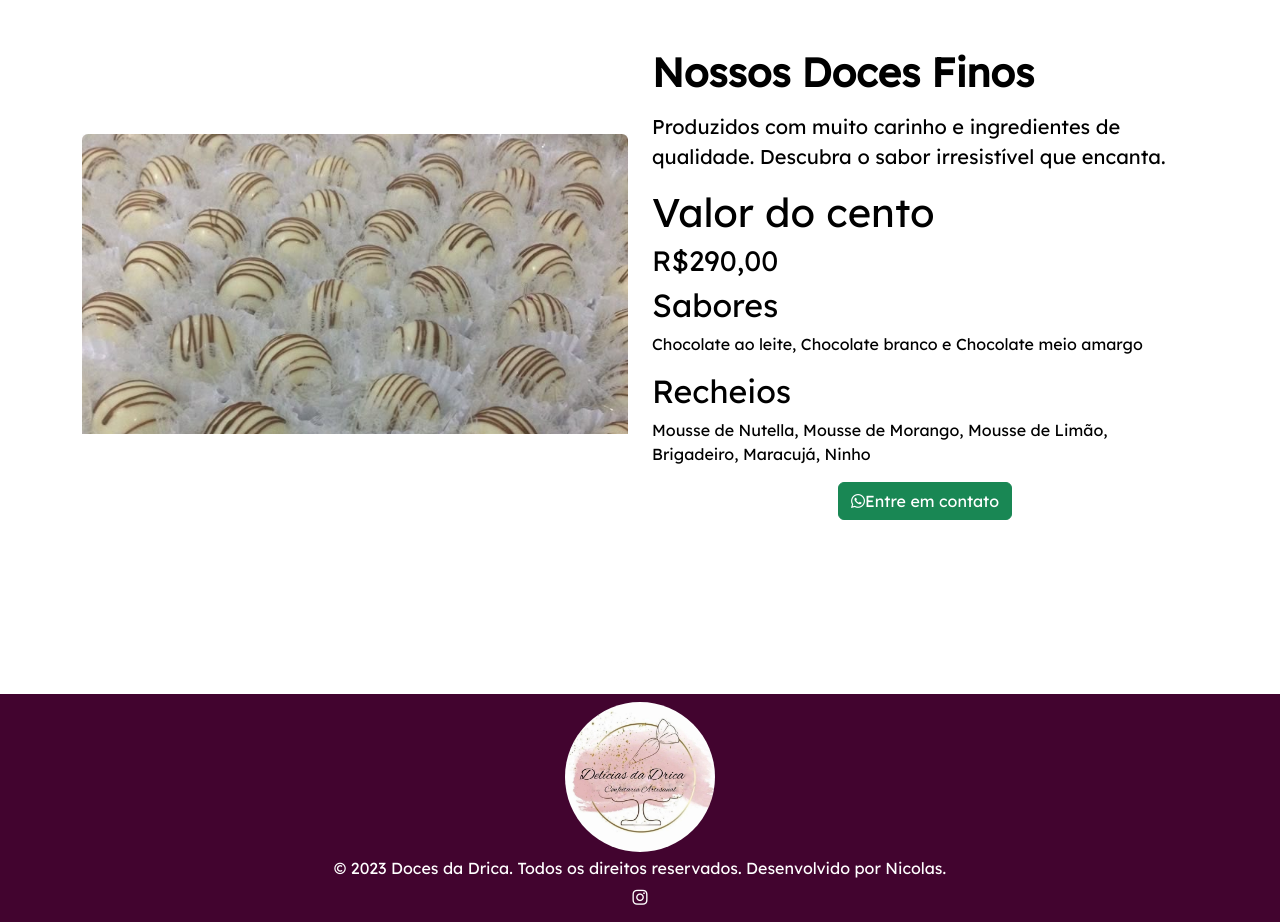
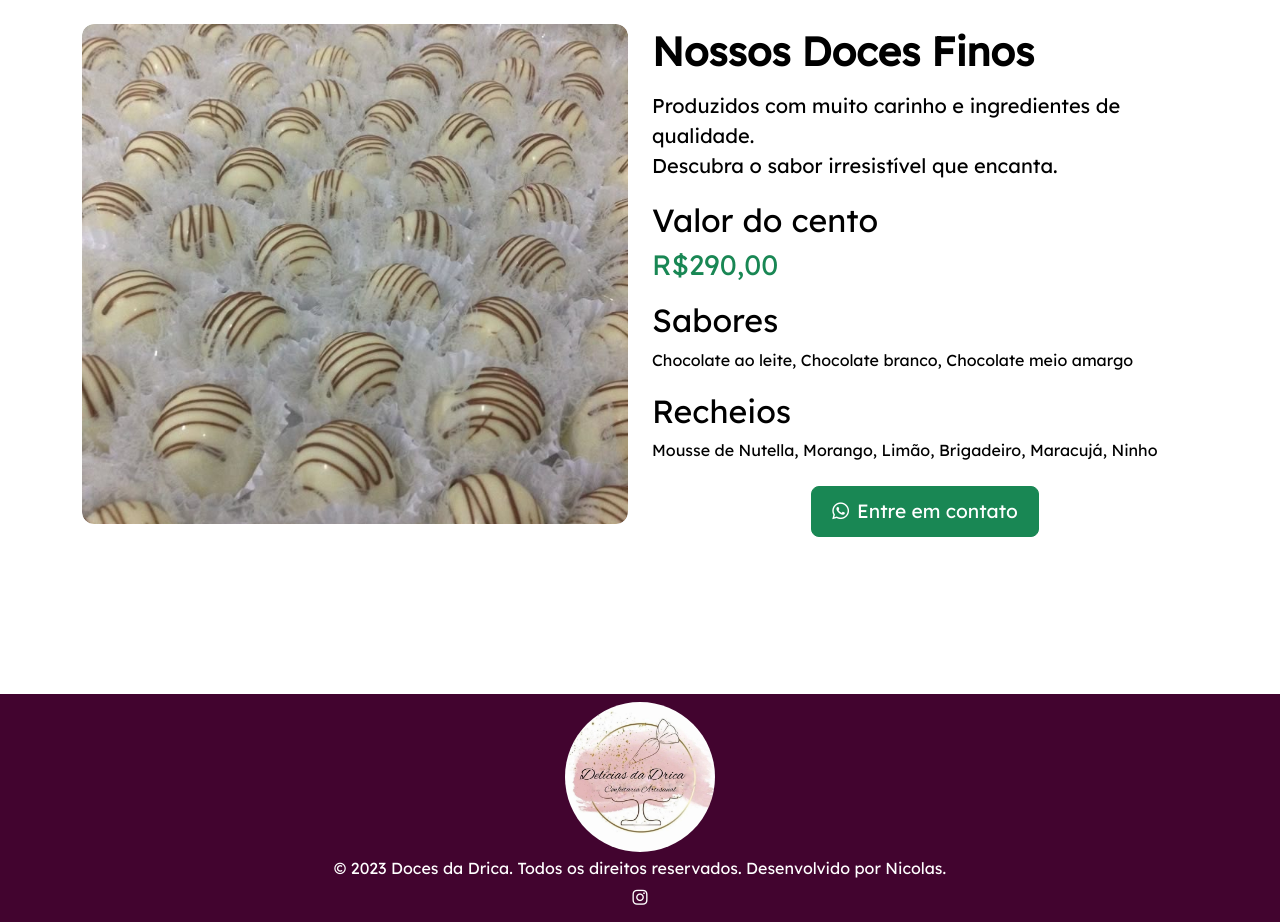
Before and after one commit to NicoaGc/Doces-da-Drica, a PHP site: page /docesfinos in a window 1280 px wide. Shown: the part 126-1048 px from the top of the page. Run offline with PHP 8.4, Linux system fonts and the light colour scheme; some libraries are stand-ins or nearby versions.

Commit message:
Sobre concluído, produtos falta retoques, restante contatos páginas dos produtos, docesfinos concluído e fazer um formulário.

```diff
--- a/pages/docesfinos.php
+++ b/pages/docesfinos.php
@@ -1,87 +1,112 @@
-<body>
 <?php
-// Array com os caminhos das imagens do produto
 $imagens = [
   "images/bombombranco.jpg",
-    "images/doces2finoscopo.jpg",
-    "images/dcfinocoracao.jpg"
+  "images/copouva.jpg",
+  "images/dcfinocoracao.jpg",
+  "images/dcfinoanel.jpg",
+  "images/doces2finoscopo.jpg"
 ];
 ?>
 
-<div class="container py-5">
+<style>
+  .produto-carrossel-wrapper {
+    position: relative;
+    width: 100%;
+    height: 320px;
+    overflow: hidden;
+    border-radius: 12px;
+    margin-bottom: 1rem;
+  }
+
+  @media (min-width: 768px) {
+    .produto-carrossel-wrapper {
+      height: 500px;
+    }
+  }
+
+  .produto-carrossel-wrapper img {
+    position: absolute;
+    top: 0;
+    left: 0;
+    width: 100%;
+    height: 100%;
+    object-fit: cover;
+    object-position: top;
+    border-radius: 12px;
+    background: #fff;
+    box-shadow: 0 4px 10px rgba(0,0,0,0.1);
+    transition: opacity 0.5s ease;
+    opacity: 0;
+  }
+
+  .produto-carrossel-wrapper img.imagem-visivel {
+    opacity: 1;
+    z-index: 1;
+  }
+
+  .btn-whatsapp {
+    font-size: 1.2rem;
+    padding: 10px 20px;
+    border-radius: 8px;
+  }
+
+  .produto-info h2 {
+    margin-top: 20px;
+  }
+</style>
+
+<div class="container my-4">
   <div class="row align-items-center">
-        <div class="col-md-6 text-center mb-4 mb-md-0">
-            <div id="carrossel-js">
-                <?php foreach ($imagens as $index => $imagem): ?>
-                    <img src="<?= $imagem ?>" class="img-fluid rounded shadow <?= $index === 0 ? 'ativo' : '' ?>" style="display: <?= $index === 0 ? 'block' : 'none' ?>;">
+    <!-- Imagem à esquerda (desktop) / cima (mobile) -->
+    <div class="col-12 col-md-6 mb-4 mb-md-0">
+      <div class="produto-carrossel-wrapper" id="carrossel-produto">
+        <?php foreach ($imagens as $i => $img): ?>
+          <img
+            src="<?= htmlspecialchars($img) ?>"
+            alt="Imagem <?= $i + 1 ?>"
+            class="<?= $i === 0 ? 'imagem-visivel' : '' ?>">
         <?php endforeach; ?>
       </div>
     </div>
-        <div class="col-md-6">
-            <h1 class="text-black fw-bold mb-3">Nossos Doces Finos</h1>
-            <p class="text-black lead">
-                Produzidos com muito carinho e ingredientes de qualidade.
+
+    <!-- Texto à direita (desktop) / abaixo (mobile) -->
+    <div class="col-12 col-md-6 produto-info">
+      <h1 class="fw-bold text-black mb-3">Nossos Doces Finos</h1>
+      <p class="lead text-black">
+        Produzidos com muito carinho e ingredientes de qualidade.<br>
         Descubra o sabor irresistível que encanta.
       </p>
-            <div>
-            <h1 class="text-black">Valor do cento</h1>
-            <h3 class="text-black">R$290,00</h3>
+
+      <h2 class="text-black">Valor do cento</h2>
+      <h3 class="text-success">R$290,00</h3>
+
       <h2 class="text-black">Sabores</h2>
       <p class="text-black">
-                    Chocolate ao leite, Chocolate branco e Chocolate meio amargo
+        Chocolate ao leite, Chocolate branco, Chocolate meio amargo
       </p>
+
       <h2 class="text-black">Recheios</h2>
-                <p class="text-black">Mousse de Nutella, Mousse de Morango, Mousse de Limão, Brigadeiro, Maracujá, Ninho</p>
-            </div>
-            <div class="text-center">
-            <div class="d-grid gap-2 col-6 mx-auto">
-              <a class="whatsapp btn btn-success" type="button"><i class="fa-brands fa-whatsapp"></i>Entre em contato</a>
-                </div>
+      <p class="text-black">
+        Mousse de Nutella, Morango, Limão, Brigadeiro, Maracujá, Ninho
+      </p>
+
+      <div class="text-center mt-4">
+        <a href="https://wa.me/554491159547" class="btn btn-success btn-whatsapp" target="_blank">
+          <i class="fab fa-whatsapp me-2"></i>Entre em contato
+        </a>
       </div>
     </div>
   </div>
 </div>
 
+<script>
+  const carrosselContainer = document.querySelector('#carrossel-produto');
+  const imagens = carrosselContainer.querySelectorAll('img');
+  let atual = 0;
 
-<script>
-const imagens = document.querySelectorAll('#carrossel-js img');
-let indexAtual = 0;
-
-function mostrarImagem(novoIndex) {
-  if (novoIndex === indexAtual) return;
-
-  const atual = imagens[indexAtual];
-  const proxima = imagens[novoIndex];
-
-  // Fade out atual
-  atual.style.transition = 'opacity 0.5s ease';
-  atual.style.opacity = 0;
-
-  // Depois do fade out, esconde atual e mostra próximo com fade in
-  setTimeout(() => {
-    atual.style.display = 'none';
-    atual.classList.remove('ativo');
-
-    proxima.style.display = 'block';
-    proxima.style.opacity = 0;
-    proxima.classList.add('ativo');
-
-    // Fade in proxima
-    setTimeout(() => {
-      proxima.style.transition = 'opacity 0.5s ease';
-      proxima.style.opacity = 1;
-    }, 50);
-
-    indexAtual = novoIndex;
-  }, 500);
-}
-
-// Exemplo: Avançar para a próxima imagem a cada 3s
   setInterval(() => {
-  let proximoIndex = (indexAtual + 1) % imagens.length;
-  mostrarImagem(proximoIndex);
+    imagens[atual].classList.remove('imagem-visivel');
+    atual = (atual + 1) % imagens.length;
+    imagens[atual].classList.add('imagem-visivel');
   }, 3000);
-
 </script>
-
-</body>
--- a/pages/produtos.php
+++ b/pages/produtos.php
@@ -1,51 +1,31 @@
-<style>
-  .img-link {
-    position: relative;
-    display: block;
-  }
-  .img-link img {
-    display: block;
-    width: auto;
-    height: 300px;
-  }
-  .img-link .caption {
-    position: absolute;
-    bottom: 0;
-    left: 0;
-    width: 100%;
-    background: rgba(255,255,255,0.9);
-    color: #000;
-    padding: 0.3rem 0.5rem;
-    text-align: center;
-    font-weight: 600;
-    font-size: 1rem;
-  }
-</style>
-
-<div class="container py-4">
-  <div class="row">
-    <div class="col-12 col-md-3 mb-3">
-      <a href="bolos" target="_blank" rel="noopener noreferrer" class="img-link">
-        <img src="images/bolobrigadeiro1.png" alt="Imagem 1" />
-        <div class="caption">Nome 1</div>
+<h1 class="text-center text-black">Aprecie essas delicias</h1>
+<div class="container my-4">
+  <div class="row justify-content-center">
+    <div class="col-12 col-md-3 mb-4 d-flex justify-content-center">
+      <a href="bolos" target="_blank" class="img-container">
+        <img src="images/bolobrigadeiro1.png" alt="bolos" />
+        <div class="img-overlay-title">Bolos</div>
       </a>
     </div>
-    <div class="col-12 col-md-3 mb-3">
-      <a href="docesfinos" target="_blank" rel="noopener noreferrer" class="img-link">
-        <img src="images/copouva.jpg" alt="Imagem 2" />
-        <div class="caption">Nome 2</div>
+
+    <div class="col-12 col-md-3 mb-4 d-flex justify-content-center">
+      <a href="docesfinos" target="_blank" class="img-container">
+        <img src="images/copouva.jpg" alt="doces finos" />
+        <div class="img-overlay-title">Doces Finos</div>
       </a>
     </div>
-    <div class="col-12 col-md-3 mb-3">
-      <a href="brigadeiros-tradicionais" target="_blank" rel="noopener noreferrer" class="img-link">
-        <img src="images/tbri.jpg" alt="Imagem 3" />
-        <div class="caption">Nome 3</div>
+
+    <div class="col-12 col-md-3 mb-4 d-flex justify-content-center">
+      <a href="brigadeiros-tradicionais" target="_blank" class="img-container">
+        <img src="images/tbri.jpg" alt="brigadeiros tradicionais" />
+        <div class="img-overlay-title">Brigadeiros Tradicionais</div>
       </a>
     </div>
-    <div class="col-12 col-md-3 mb-3">
-      <a href="brigadeiros-gourmets" target="_blank" rel="noopener noreferrer" class="img-link">
-        <img src="images/brigarosa.jpg" alt="Imagem 4" />
-        <div class="caption">Nome 4</div>
+
+    <div class="col-12 col-md-3 mb-4 d-flex justify-content-center">
+      <a href="brigadeiros-gourmets" target="_blank" class="img-container">
+        <img src="images/brigarosa.jpg" alt="brigadeiros gourmets" />
+        <div class="img-overlay-title">Brigadeiros Gourmets</div>
       </a>
     </div>
   </div>
--- a/pages/sobre.php
+++ b/pages/sobre.php
@@ -19,7 +19,7 @@
     <?php foreach ($delicias as $delicia): ?>
       <div class="col-12 col-md-6 col-lg-4 mb-4">
         <div class="h-100 d-flex flex-column text-start p-2">
-          <div class="fino-img-wrapper position-relative">
+          <div class="varios-img-wrapper">
             <?php
               $imagens = is_array($delicia['imagem']) ? $delicia['imagem'] : [$delicia['imagem']];
               foreach ($imagens as $i => $img):
```
Also changed, not shown: CSS/style.css (+48 -0 lines). Lines whose indentation alone changed are shown as unchanged.
